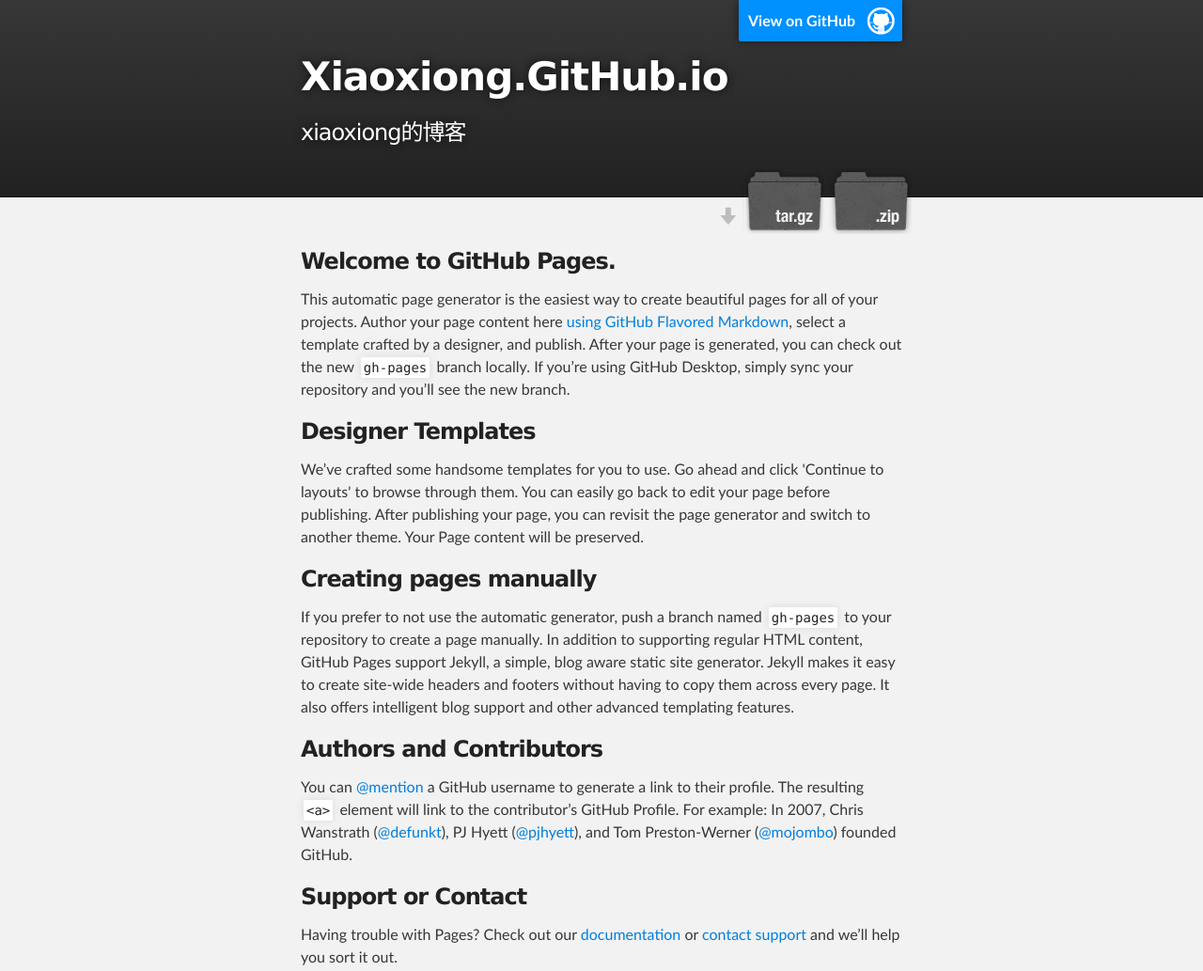
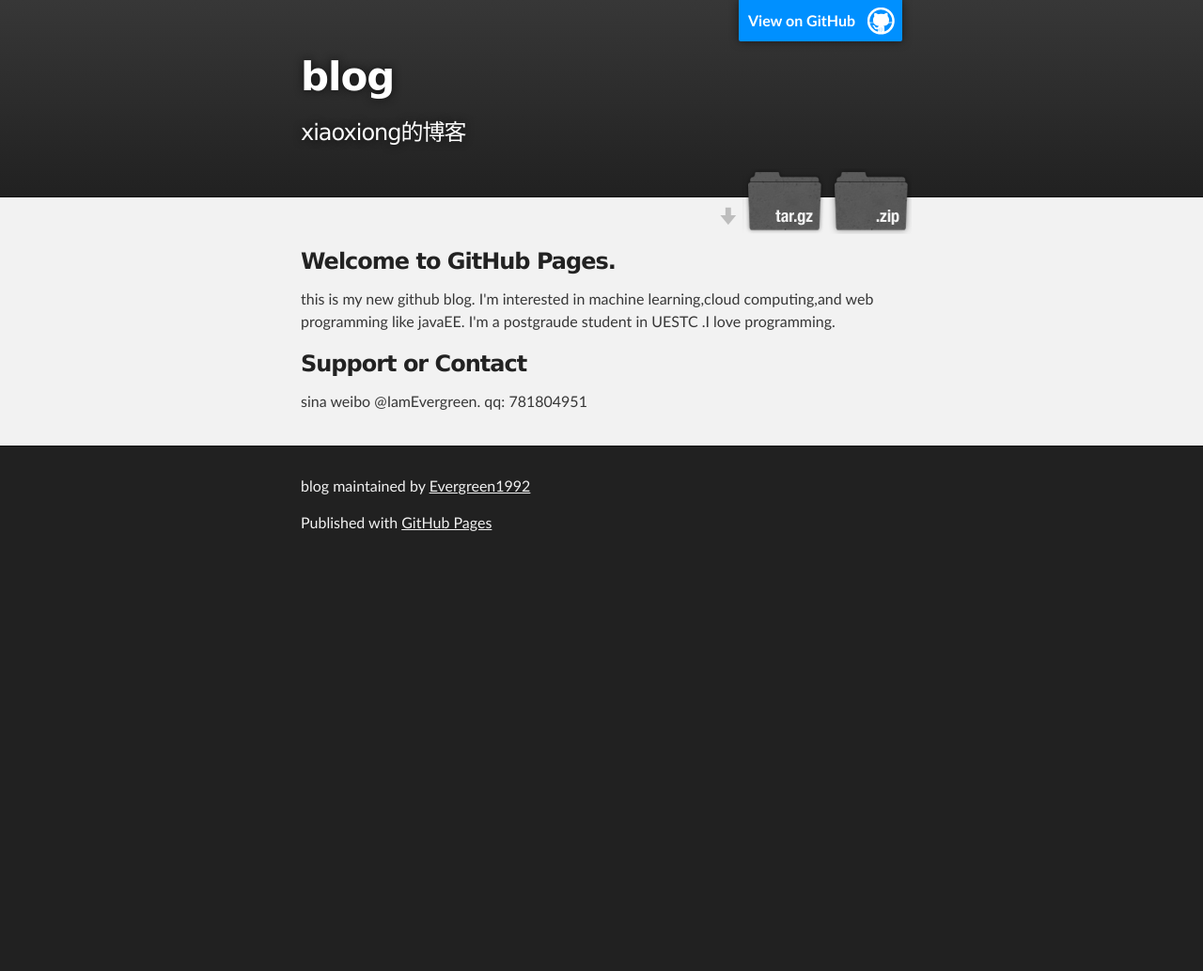
Before and after one commit to Evergreen1992/evergreen.github.io, a plain HTML site: page index.html in a window 1280 px wide. Shown: the top 1033 px of the page at 94% size. After the commit the page ends 800 px from the top, so only its background shows below. Drawn offline with Linux system fonts and the light colour scheme.

```diff
--- a/index.html
+++ b/index.html
@@ -4,11 +4,11 @@
   <head>
     <meta charset='utf-8'>
     <meta http-equiv="X-UA-Compatible" content="chrome=1">
-    <meta name="description" content="Xiaoxiong.GitHub.io : xiaoxiong的博客">
+    <meta name="description" content="blog : xiaoxiong的博客">
 
     <link rel="stylesheet" type="text/css" media="screen" href="stylesheets/stylesheet.css">
 
-    <title>Xiaoxiong.GitHub.io</title>
+    <title>blog</title>
   </head>
 
   <body>
@@ -16,14 +16,14 @@
     <!-- HEADER -->
     <div id="header_wrap" class="outer">
         <header class="inner">
-          <a id="forkme_banner" href="https://github.com/Evergreen1992/xiaoxiong.github.io">View on GitHub</a>
+          <a id="forkme_banner" href="https://github.com/Evergreen1992/evergreen.github.io">View on GitHub</a>
 
-          <h1 id="project_title">Xiaoxiong.GitHub.io</h1>
+          <h1 id="project_title">blog</h1>
           <h2 id="project_tagline">xiaoxiong的博客</h2>
 
             <section id="downloads">
-              <a class="zip_download_link" href="https://github.com/Evergreen1992/xiaoxiong.github.io/zipball/master">Download this project as a .zip file</a>
-              <a class="tar_download_link" href="https://github.com/Evergreen1992/xiaoxiong.github.io/tarball/master">Download this project as a tar.gz file</a>
+              <a class="zip_download_link" href="https://github.com/Evergreen1992/evergreen.github.io/zipball/master">Download this project as a .zip file</a>
+              <a class="tar_download_link" href="https://github.com/Evergreen1992/evergreen.github.io/tarball/master">Download this project as a tar.gz file</a>
             </section>
         </header>
     </div>
@@ -34,34 +34,20 @@
         <h3>
 <a id="welcome-to-github-pages" class="anchor" href="#welcome-to-github-pages" aria-hidden="true"><span class="octicon octicon-link"></span></a>Welcome to GitHub Pages.</h3>
 
-<p>This automatic page generator is the easiest way to create beautiful pages for all of your projects. Author your page content here <a href="https://guides.github.com/features/mastering-markdown/">using GitHub Flavored Markdown</a>, select a template crafted by a designer, and publish. After your page is generated, you can check out the new <code>gh-pages</code> branch locally. If you’re using GitHub Desktop, simply sync your repository and you’ll see the new branch.</p>
-
-<h3>
-<a id="designer-templates" class="anchor" href="#designer-templates" aria-hidden="true"><span class="octicon octicon-link"></span></a>Designer Templates</h3>
-
-<p>We’ve crafted some handsome templates for you to use. Go ahead and click 'Continue to layouts' to browse through them. You can easily go back to edit your page before publishing. After publishing your page, you can revisit the page generator and switch to another theme. Your Page content will be preserved.</p>
-
-<h3>
-<a id="creating-pages-manually" class="anchor" href="#creating-pages-manually" aria-hidden="true"><span class="octicon octicon-link"></span></a>Creating pages manually</h3>
-
-<p>If you prefer to not use the automatic generator, push a branch named <code>gh-pages</code> to your repository to create a page manually. In addition to supporting regular HTML content, GitHub Pages support Jekyll, a simple, blog aware static site generator. Jekyll makes it easy to create site-wide headers and footers without having to copy them across every page. It also offers intelligent blog support and other advanced templating features.</p>
-
-<h3>
-<a id="authors-and-contributors" class="anchor" href="#authors-and-contributors" aria-hidden="true"><span class="octicon octicon-link"></span></a>Authors and Contributors</h3>
-
-<p>You can <a href="https://github.com/blog/821" class="user-mention">@mention</a> a GitHub username to generate a link to their profile. The resulting <code>&lt;a&gt;</code> element will link to the contributor’s GitHub Profile. For example: In 2007, Chris Wanstrath (<a href="https://github.com/defunkt" class="user-mention">@defunkt</a>), PJ Hyett (<a href="https://github.com/pjhyett" class="user-mention">@pjhyett</a>), and Tom Preston-Werner (<a href="https://github.com/mojombo" class="user-mention">@mojombo</a>) founded GitHub.</p>
+<p>this is my new github blog.
+I'm interested in machine learning,cloud computing,and web programming like javaEE. I'm a postgraude student in UESTC .I love programming.</p>
 
 <h3>
 <a id="support-or-contact" class="anchor" href="#support-or-contact" aria-hidden="true"><span class="octicon octicon-link"></span></a>Support or Contact</h3>
 
-<p>Having trouble with Pages? Check out our <a href="https://help.github.com/pages">documentation</a> or <a href="https://github.com/contact">contact support</a> and we’ll help you sort it out.</p>
+<p>sina weibo @IamEvergreen.  qq: 781804951</p>
       </section>
     </div>
 
     <!-- FOOTER  -->
     <div id="footer_wrap" class="outer">
       <footer class="inner">
-        <p class="copyright">Xiaoxiong.GitHub.io maintained by <a href="https://github.com/Evergreen1992">Evergreen1992</a></p>
+        <p class="copyright">blog maintained by <a href="https://github.com/Evergreen1992">Evergreen1992</a></p>
         <p>Published with <a href="https://pages.github.com">GitHub Pages</a></p>
       </footer>
     </div>
```
Also changed, not shown: params.json (+1 -1 lines).
